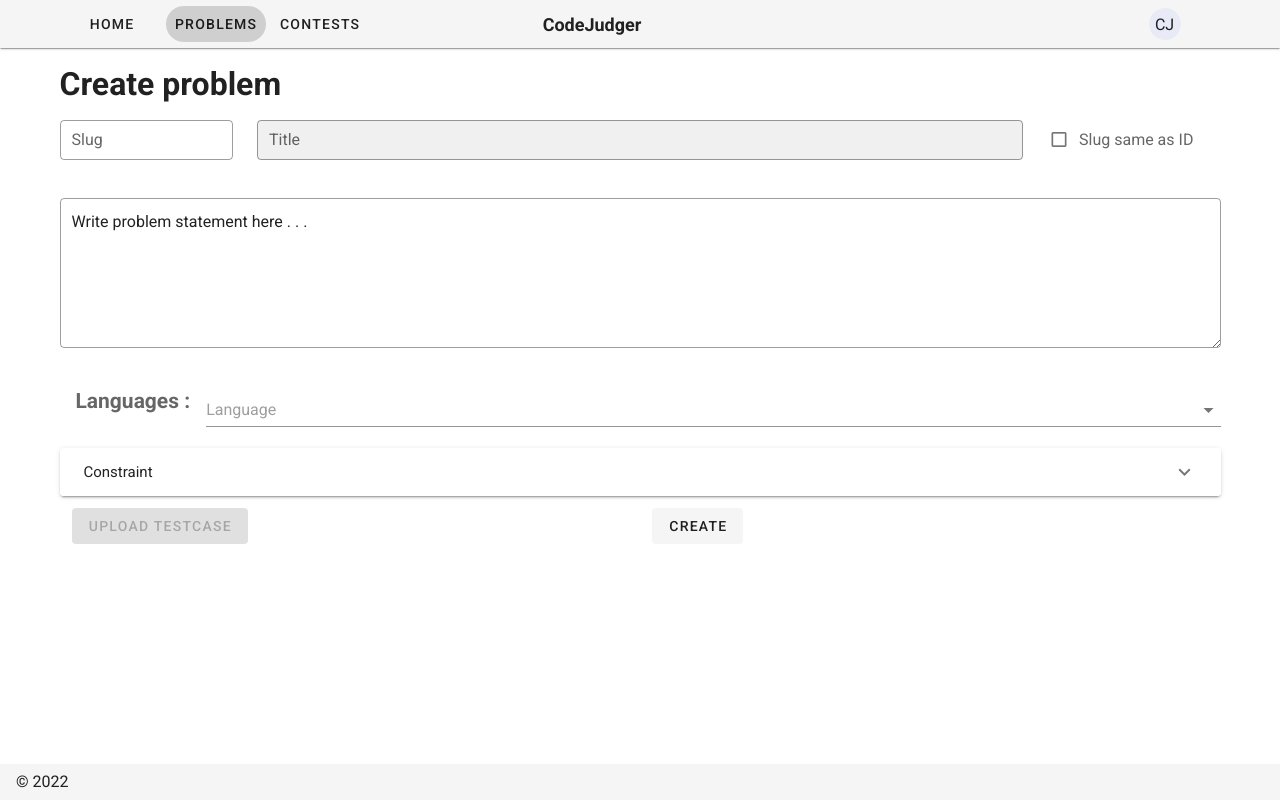
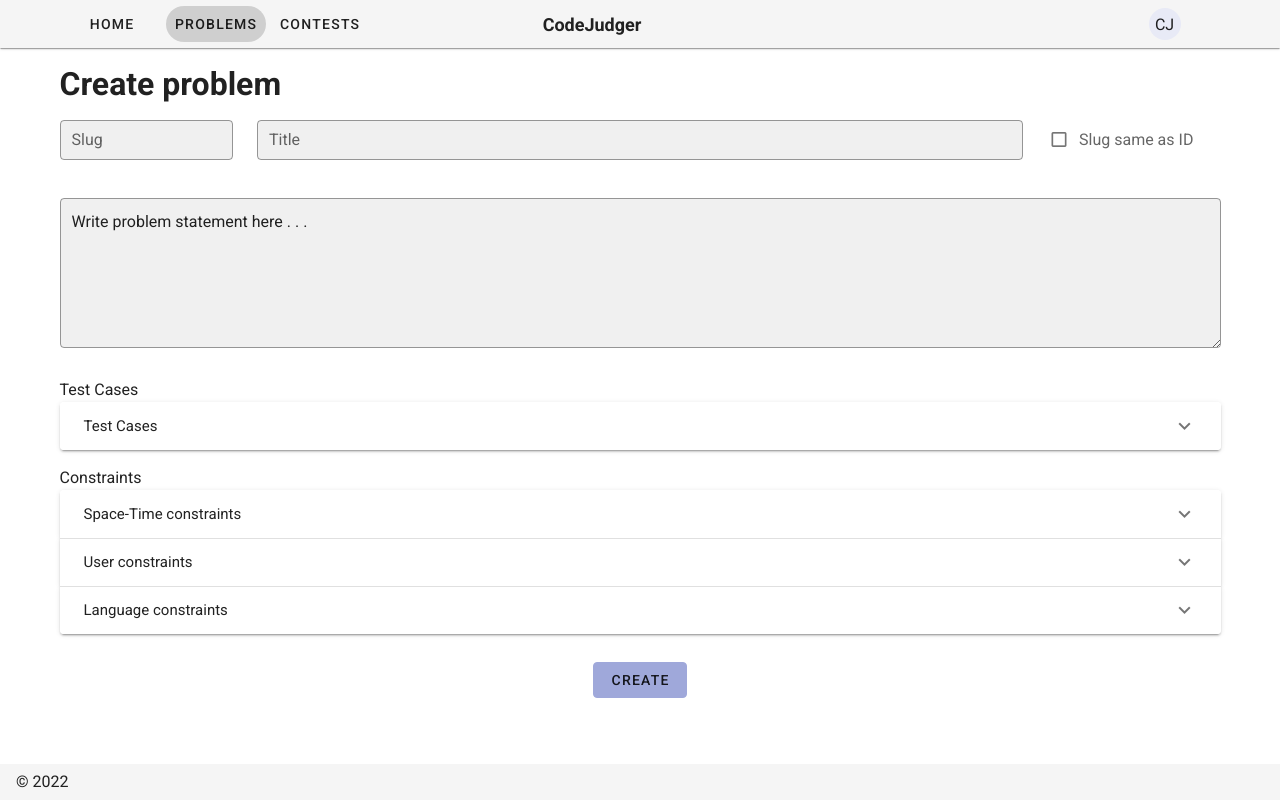
Before and after one commit to hndregjoni/codejudger, a Nuxt app in the folder frontend/: page /problems/create in a window 1280 px wide. Built offline with nearby package versions, Linux system fonts and the light colour scheme; what vue-codemirror would draw is missing.

Commit message:
Changes in Create Problem

```diff
--- a/frontend/assets/variables.scss
+++ b/frontend/assets/variables.scss
@@ -7,7 +7,12 @@ $font-size-root: 14px;
 
 $material-light: (
     app-bar: map-get($shades, 'white'),
-    background: map-get($grey, 'lighten-4')
+    background: map-get($grey, 'lighten-4'),
+
+    'text-fields': (
+      'filled': rgba(map-get($shades, 'white'), 1.0),
+      'filled-hover': rgba(map-get($shades, 'white'), 0.7),
+    )
 );
 
 // @import '~vuetify/src/styles/styles.sass';
--- a/frontend/pages/problems/create.vue
+++ b/frontend/pages/problems/create.vue
@@ -4,61 +4,84 @@
     <v-row class="my-auto">
       <v-col cols="2">
         <v-text-field
+          filled
+          outlined
+          dense
           v-model="firstname"
           label="Slug"
           required
-          outlined
-          dense
         ></v-text-field>
       </v-col>
       <v-col cols="8">
         <v-text-field
           filled
+          outlined
+          dense
           v-model="firstname"
           label="Title"
           required
-          outlined
-          dense
         ></v-text-field>
       </v-col>
 
       <v-col cols="2">
-         <v-checkbox
-         v-model="checkbox"
-        label="Slug same as ID"
-        dense
+        <v-checkbox
+          v-model="checkbox"
+          label="Slug same as ID"
+          dense
          ></v-checkbox>
       </v-col>
     </v-row>
 
     <v-row class="ma-auto">
       <v-textarea
+        filled
         outlined
         name="input-7-4"
         value="Write problem statement here . . ."
       ></v-textarea>
     </v-row>
-    <v-row class="ma-auto">
-      <v-subheader><h2>Languages :</h2> </v-subheader>
-      <v-select :items="['Python', 'Java']" placeholder="Language"></v-select>
+
+    <v-row class="ma-auto mb-4">
+      Test Cases
+      <v-expansion-panels>
+        <v-expansion-panel>
+          <v-expansion-panel-header>Test Cases</v-expansion-panel-header>
+          <v-expansion-panel-content>
+            Here we edit the language constraints
+          </v-expansion-panel-content>
+        </v-expansion-panel>
+      </v-expansion-panels>
+
     </v-row>
-    <v-row class="ma-auto">
-      <v-expansion-panels inset>
+
+
+    <v-row class="ma-auto mb-4">
+      Constraints
+      <v-expansion-panels>
         <v-expansion-panel>
-          <v-expansion-panel-header>Constraint</v-expansion-panel-header>
+          <v-expansion-panel-header>Space-Time constraints</v-expansion-panel-header>
           <v-expansion-panel-content>
-            Constraints that will be read from backend
+            Here we edit space and time constraints
+          </v-expansion-panel-content>
+        </v-expansion-panel>
+        <v-expansion-panel>
+          <v-expansion-panel-header>User constraints</v-expansion-panel-header>
+          <v-expansion-panel-content>
+            Here we edit user constriants
+          </v-expansion-panel-content>
+        </v-expansion-panel>
+        <v-expansion-panel>
+          <v-expansion-panel-header>Language constraints</v-expansion-panel-header>
+          <v-expansion-panel-content>
+            Here we edit the language constraints
           </v-expansion-panel-content>
         </v-expansion-panel>
       </v-expansion-panels>
     </v-row>
 
-    <v-row class="ma-auto">
-      <v-col>
-        <v-btn depressed disabled> Upload testcase </v-btn>
-      </v-col>
-      <v-col>
-        <v-btn depressed> Create </v-btn>
+    <v-row class="ma-auto" justify="center">
+      <v-col cols="auto">
+        <v-btn block outlined class="primary py-1 px-4"> Create </v-btn>
       </v-col>
     </v-row>
   </v-container>
```
